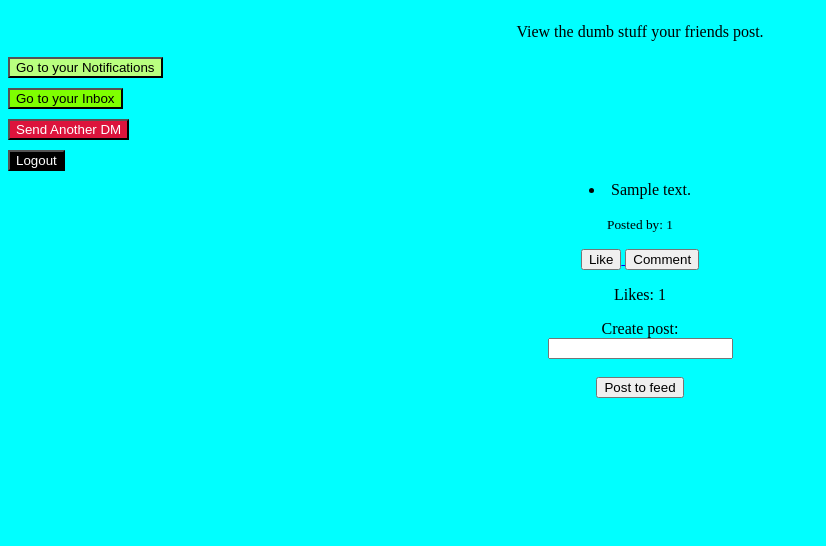
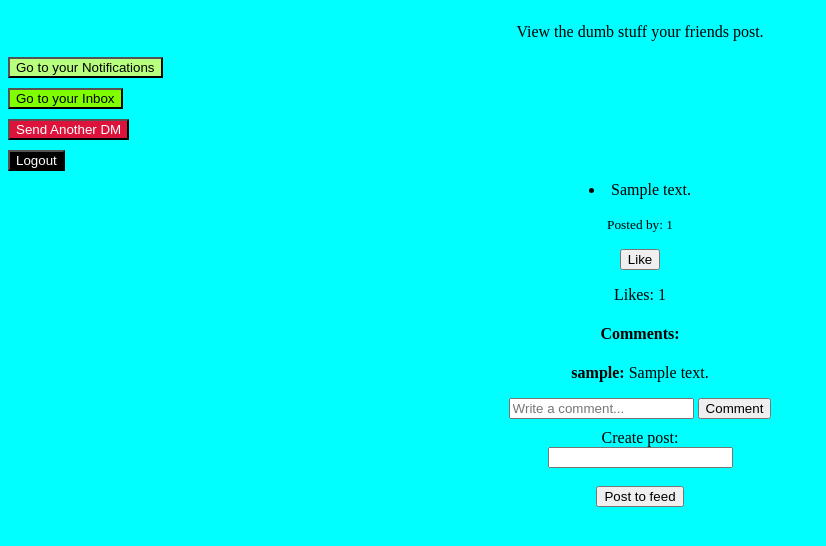
Before and after one commit to CryptonicAnon/social_media_app_simulation, a Python web app: template templates/feed.html in a window 1280 px wide. Shown: the part 57-603 px from the top of the page, without its empty margins (0-826 px from the left). Run offline with Jinja, Linux system fonts and the light colour scheme; the template is opened without the code that fills it: most values are stand-ins (such as "Sample title", 1, 10 or a date in 2020).

Commit message:
best i got. Its working saves commens and likes. (likes increment infinitely) feed pages looks terrible but the functionality is there.

```diff
--- a/templates/feed.html
+++ b/templates/feed.html
@@ -1,18 +1,24 @@
 <!DOCTYPE html>
 <html>
 <head>
-<style>
-h1 {text-align: center;}
-p {text-align: center;}
-.messages {text-align: center;}
-.create_post {text-align: center;}
-div { margin-bottom: 10px; }
-</style>
+    <style>
+        h1 { text-align: center; }
+        p { text-align: center; }
+        .messages { text-align: center; }
+        .create_post { text-align: center; }
+        div { margin-bottom: 10px; }
+        .post_content {
+            display: flex;
+            align-items: center;
+            gap: 10px;
+        }
+    </style>
 </head>
 <body style="background-color: aqua;">
 
-<h1>Welcome, {{ current_user.username }}!</h1>
-<p>View the dumb stuff your friends post.</p>
+    <h1>Welcome, {{ current_user.username }}!</h1>
+    <p>View the dumb stuff your friends post.</p>
+
     <div>
         <a href="http://127.0.0.1:5000/notifications">
             <button style="background-color: rgb(185, 255, 127);">Go to your Notifications</button>
@@ -30,9 +36,10 @@ div { margin-bottom: 10px; }
     </div>
     <div>
         <a href="http://127.0.0.1:5000/logout">
-            <button style="background-color: black;color: white;">Logout</button>
+            <button style="background-color: black; color: white;">Logout</button>
         </a>
     </div>
+
     <div class="messages">
         {% for post in posts %}
             <div>
@@ -41,14 +48,29 @@ div { margin-bottom: 10px; }
             </div>
             <a href="{{ url_for('like_post', id=post.id) }}">
                 <button>Like</button>
-                </a>
-            <a href="http://127.0.0.1:5000/comment">
-                <button>Comment</button>
             </a>
             <p>Likes: {{ post.like_count }}</p>
+            <div class="comments">
+                <h4>Comments:</h4>
+                {% if comments_by_post[post.id] %}
+                    {% for comment in comments_by_post[post.id] %}
+                        <p><strong>{{ comment.user.username }}:</strong> {{ comment.content }}</p>
+                    {% endfor %}
+                {% else %}
+                    <p>No comments.</p>
+                {% endif %}
+
+                <div class="comment_form">
+                    <form action="{{ url_for('submit_comment', post_id=post.id) }}" method="post">
+                        <input type="text" name="comment" placeholder="Write a comment..." required>
+                        <button type="submit">Comment</button>
+                    </form>
+                </div>
+            </div>
         {% endfor %}
     </div>
-    <div  class="create_post">
+
+    <div class="create_post">
         <form action="http://127.0.0.1:5000/submit_post" method="post">
             <label for="send_post">Create post:</label><br>
             <input type="text" id="send_post" name="send_post" required><br><br>
```
Also changed, not shown: app.py (+16 -10 lines).
